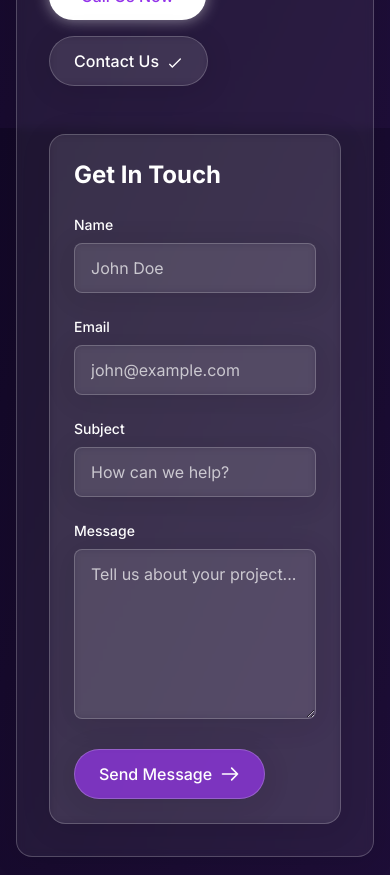
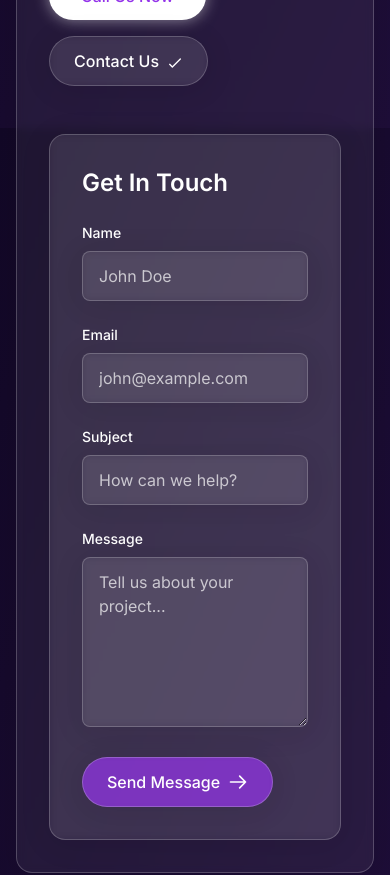
Before and after one commit to matthewmarleyuk/EK-Web-Design, a Next.js app: page / in a window 390 px wide. Shown: the part 10000-10875 px from the top of the page. Built offline with nearby package versions, Linux system fonts and the light colour scheme.

Commit message:
Make contact form consistent across homepage and contact page

```diff
--- a/src/app/page.tsx
+++ b/src/app/page.tsx
@@ -1,7 +1,10 @@
 import React from 'react';
 import Navigation from '../components/navigation';
-import ContactForm from '../components/ContactForm';
 import { getPath } from '../utils/path';
+import dynamic from 'next/dynamic';
+
+// Use dynamic import with no SSR for the client component
+const ContactForm = dynamic(() => import('../components/ContactForm'), { ssr: false });
 
 // Remove or comment out the old getPath function
 // Create a function to properly handle paths across environments
@@ -462,8 +465,8 @@ export default function Home() {
                   </a>
                 </div>
               </div>
-              <div className="glass p-6 md:p-8 rounded-2xl">
-                <h3 className="text-2xl font-bold mb-6">Get In Touch</h3>
+              <div className="glass p-8 rounded-2xl">
+                <h3 className="text-2xl font-semibold mb-6">Get In Touch</h3>
                 <ContactForm />
               </div>
             </div>
```
